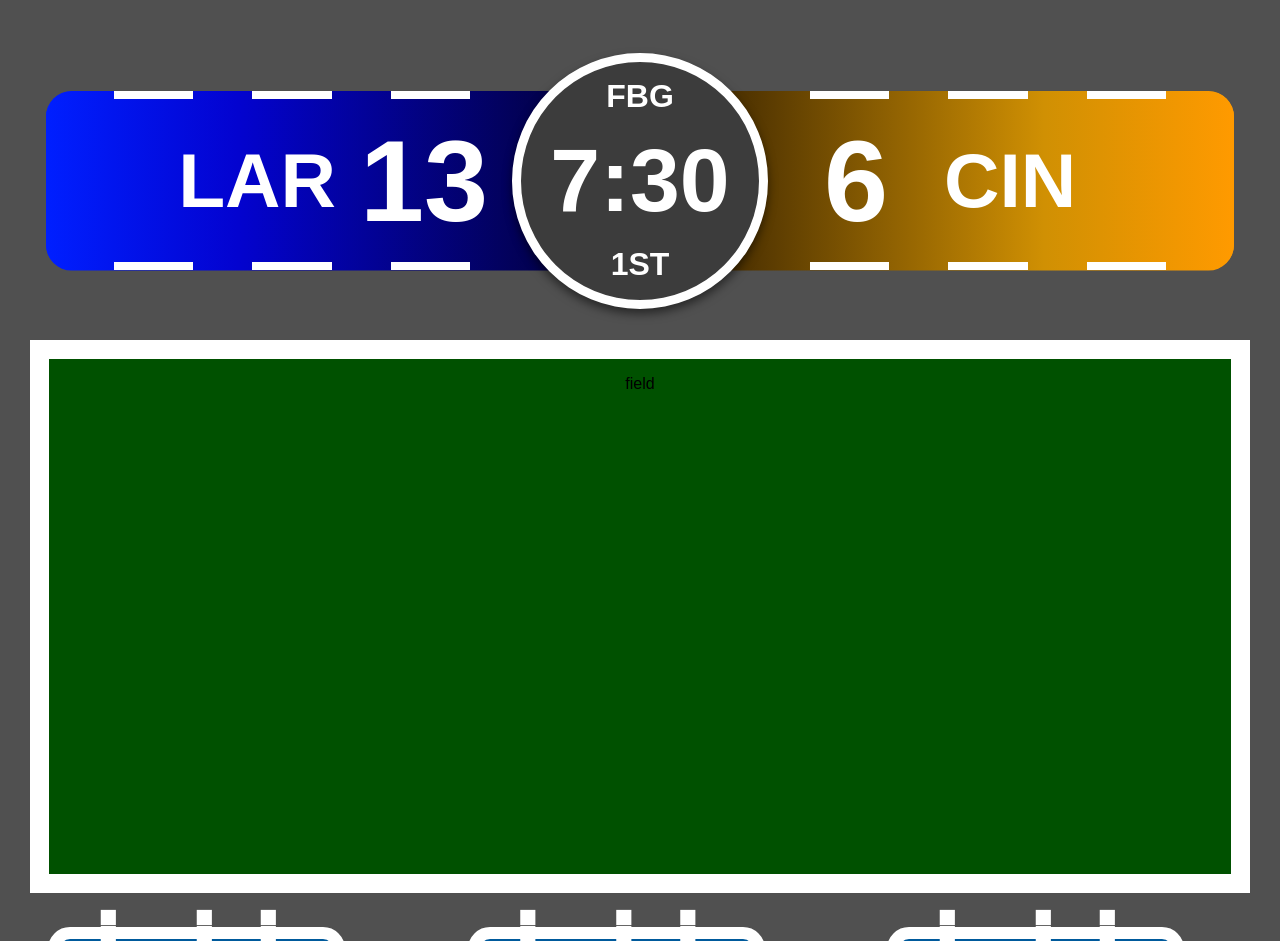
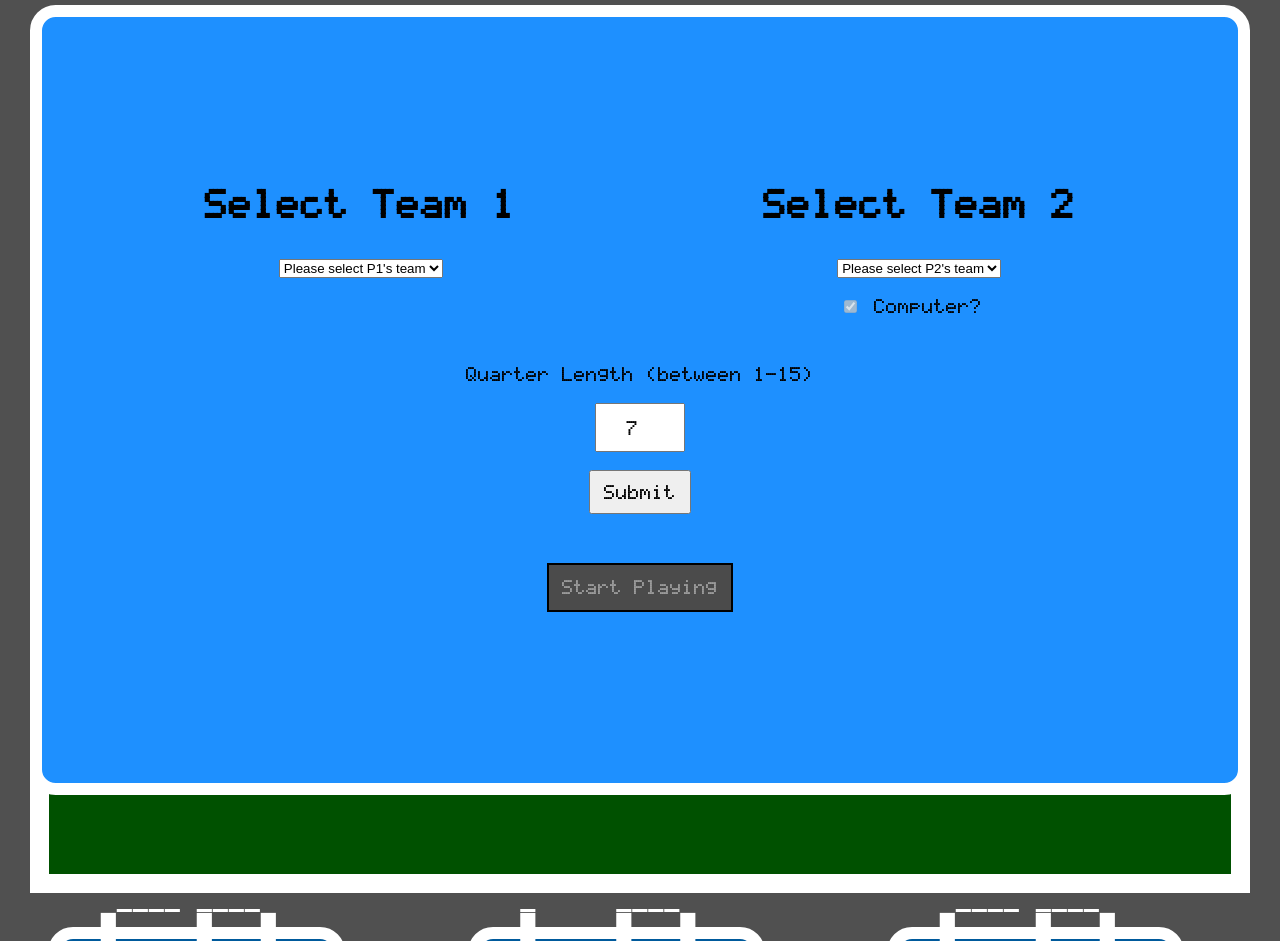
Before and after one commit to SAMulation/fbg-5.1, a website: page refactor.html in a window 1280 px wide. Drawn offline with Linux system fonts and the light colour scheme.

Commit message:
Brought in game-setup

```diff
--- /dev/null
+++ b/css/game-setup.css
@@ -0,0 +1,73 @@
+.game-setup-container {
+  /* background: white; */
+  height: calc(100vh - 10px);
+  max-width: 100%;
+  box-shadow: 0 0 3px rgba(black, 0.33);
+
+  display: grid;
+  grid-template-columns: 2% 1fr 1fr 2%;
+  grid-template-rows: 1fr auto 1fr 1fr 1fr;
+  align-items: auto;
+  row-gap: 2%;
+}
+
+.game-setup-container > * {
+    padding: 1rem;
+    text-align: center;
+    /* border: 2px solid black; */
+}
+
+/* Page Elements */
+h1, input, p, button, label, .to-butt1 *, .to-butt2 * {
+  font-family: 'calc', sans-serif;
+  font-size: 1rem;
+  line-height: 1.25rem;
+  padding: 1vw;
+}
+
+p.tiny {
+  font-size: .5rem;
+  line-height: .75rem;
+}
+
+details p {
+  text-transform: none;
+  text-align: left;
+}
+
+h1 {
+  font-size: .25rem;
+  line-height: 3rem;
+}
+
+.hidden {
+  display: none;
+}
+
+.show {
+  display: block;
+}
+
+input {
+  text-align: center;
+}
+
+.away .to-butt1 {
+  background: none;
+}
+
+.team1 {
+  grid-area: 2 / 2 / 3 / 3;
+}
+
+.team2 {
+  grid-area: 2 / 3 / 3 / 4;
+}
+
+.qtr-length {
+  grid-area: 3 / 2 / 4 / 4;
+}
+
+.play-button {
+  grid-area: 4 / 2 / 5 / 4;
+}
--- a/css/refactor.css
+++ b/css/refactor.css
@@ -1,5 +1,6 @@
 @import url(scoreboard.css);
 @import url(cards.css);
+@import url(game-setup.css);
 
 * {
   margin: 0;
@@ -121,6 +122,14 @@
     grid-template-rows: min-content min-content 15% 1fr min-content min-content;
   }
 } */
+
+.game-setup-container {
+  background: dodgerblue;
+  border: 1vw solid white;
+  border-radius: 2vw;
+  grid-area: 1 / 2 / 2 / 3;
+  z-index: 10;
+}
 
 .scoreboard-container {
   grid-area: 2 / 2;
--- a/refactor.html
+++ b/refactor.html
@@ -10,6 +10,55 @@
 </head>
 <body>
     <div class="page-wrap">
+      <div class="game-setup-container">
+        <section class="team1">
+            <h1>Select Team 1</h1>
+            <br>
+            <div class="selection pl1">
+                <form>
+                  <select id="p1Team" class="teamList" name="p1Team">
+                      <option value="">Please select P1's team</option>
+                  </select>
+                  <br>
+                </form>
+                <br>
+            </div>
+            <p class="pl1 hidden">Player 1 selected <span class="pl1">team</span>!</p>
+        </section>
+
+        <section class="team2">
+            <h1>Select Team 2</h1>
+            <br>
+            <div class="selection pl2">
+                <form action="#">
+                    <select id="p2Team" class="teamList" name="p2Team">
+                        <option value="-1" selected>Please select P2's team</option>
+                    </select>
+                    <br><br>
+                    <input type="checkbox" class="cpuSelect" name="cpuSelect" value="isCPU" checked disabled>
+                    <label for="cpuSelect"> Computer?</label><br>
+                </form>
+                <br>
+          </div>
+
+          <p class="pl2 hidden">Player 2 selected <span class="pl2">team</span>!</p>
+        </section>
+
+        <section class="qtr-length">
+            <form id="gameForm">
+                <label for="quantity">Quarter Length (between 1-15)</label><br>
+                <br>
+                <input type="number" id="qtrlen" name="quantity" value="7" min="1" max="15"><br>
+                <br>
+                <input class="playSubmit" type="submit" value="Submit">
+              </form>
+        </section>
+
+        <section class="play-button">
+            <button class="playButton" name="button" disabled>Start Playing</button>
+        </section>
+    </div>
+
         <section class="scoreboard-container collapsed">
           <div class="away bg"></div>
           <div class="home bg"></div>
```
Also changed, not shown: game-setup.html (added, +59 -0 lines).
